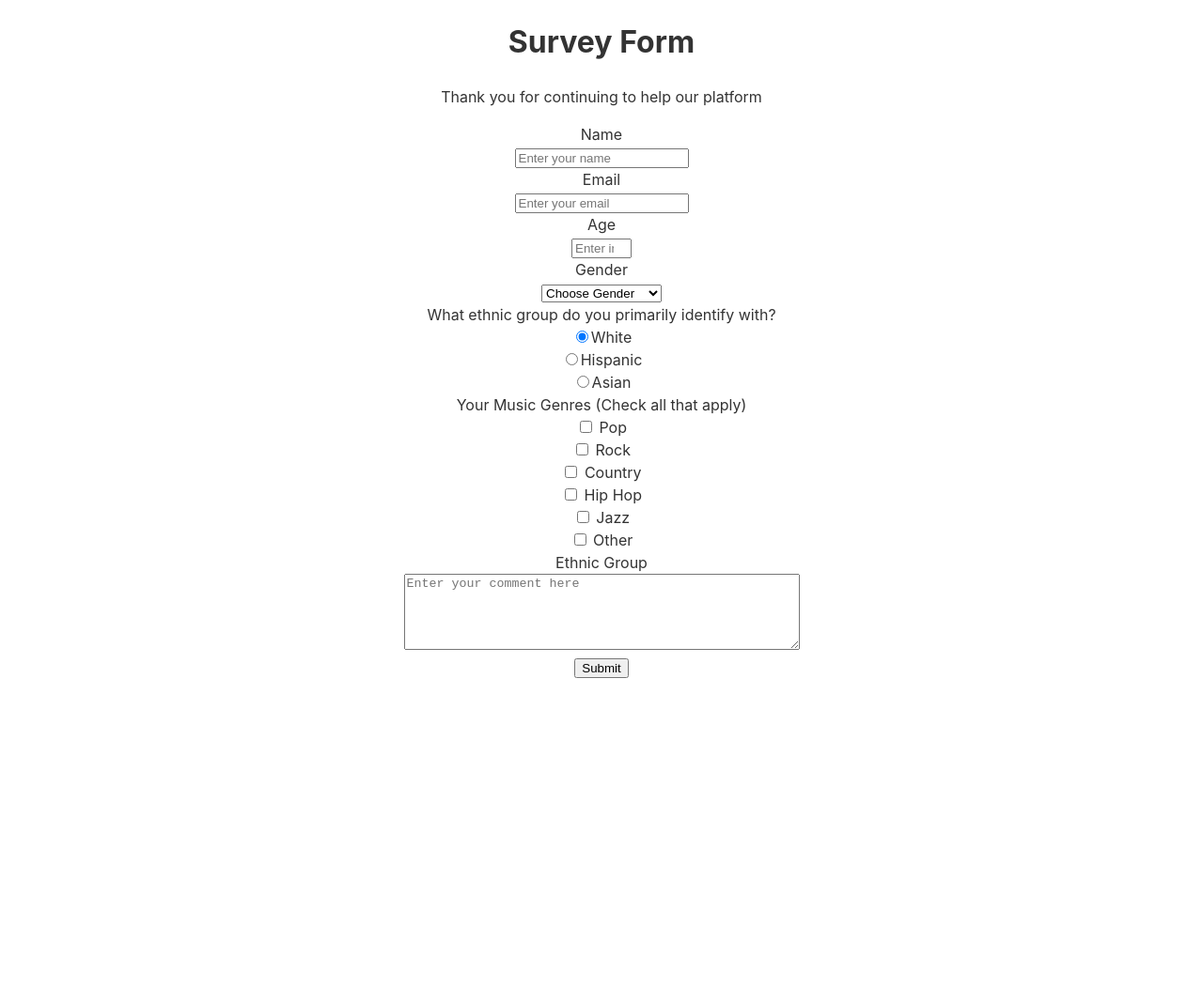
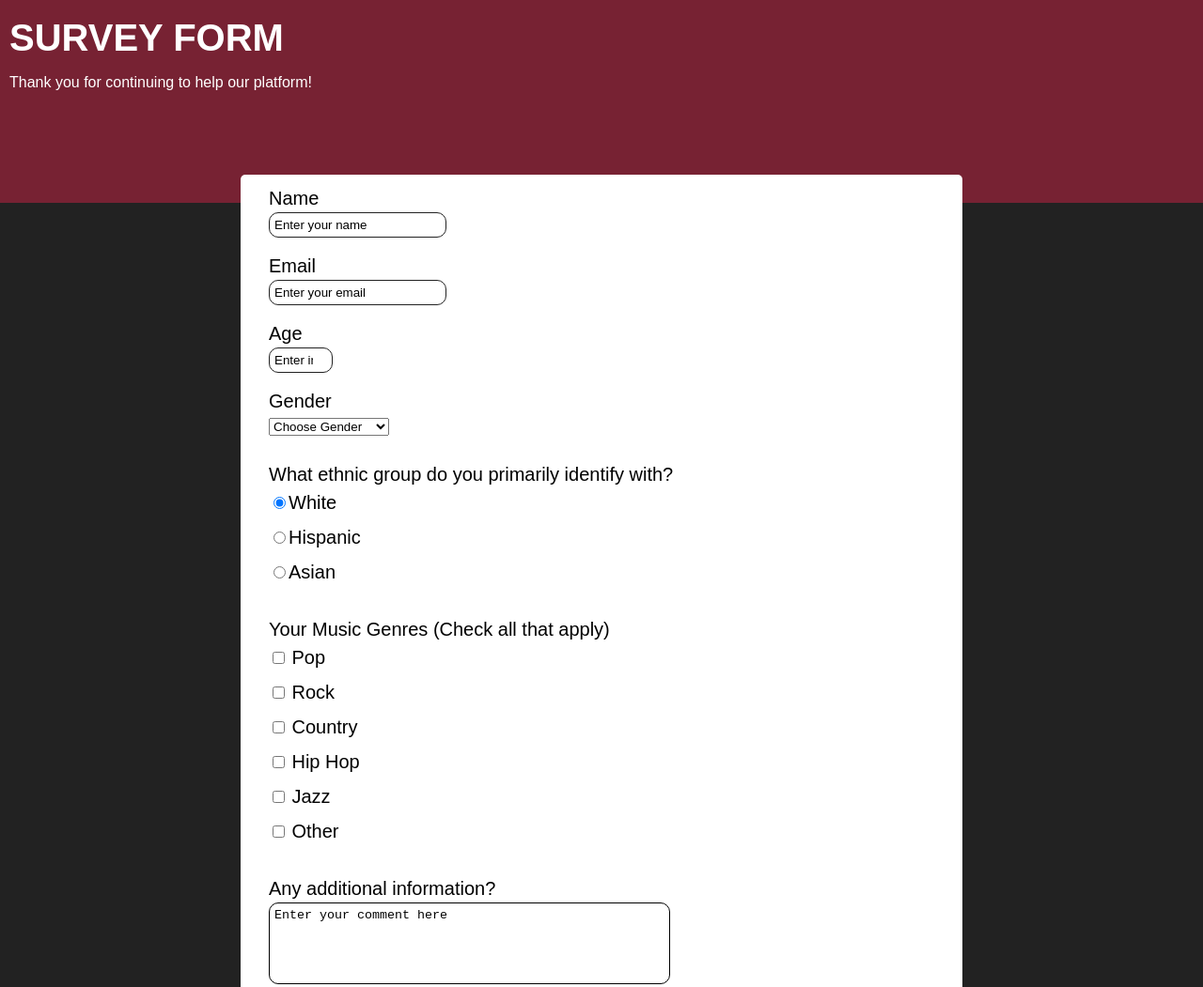
Before and after one commit to IanGongwer/SurveyForm, a plain HTML site: page index.html in a window 1280 px wide. Shown: the top 1051 px of the page at 94% size. Before the commit the page ends 800 px from the top, so only its background shows below. Drawn offline with Linux system fonts and the light colour scheme.

Commit message:
finalized html layout and css styling

```diff
--- a/css/style.css
+++ b/css/style.css
@@ -5,7 +5,80 @@ html, body {
     line-height: 1.5;
     text-align: center;
     color: #333;
-    font-family: -apple-system, BlinkMacSystemFont, 'Segoe UI', 'Roboto',
-    'Helvetica Neue', Arial, sans-serif;
-    background-image: url();
+    font-family: Arial, sans-serif;
+    height: auto;
+    background-color: #222;
 }
+
+#header {
+    background-color: #723;
+    color: #fff;
+    padding-top: 10px;
+    padding-left: 10px;
+    padding-bottom: 100px;
+    margin-bottom: 20px;
+    text-align: left;
+}
+
+#title {
+    margin: 0;
+    margin-bottom: -10px;
+    font-size: 40px;
+}
+
+#survey-form {
+    background-color: #fff;
+    border-radius: 5px;
+    margin-top: -50px;
+    margin-left: 20%;
+    margin-right: 20%;
+    padding-top: 10px;
+    padding-bottom: 20px;
+    color: #000;
+    text-align: left;
+    padding-left: 30px;
+}
+
+label {
+    font-size: 20px;
+}
+
+input {
+    color: #222;
+    border: solid thin;
+    padding: 5px;
+    border-radius: 10px;
+    margin-bottom: 15px;
+}
+
+input:focus {
+    outline: 0;
+    box-shadow: 0 0 0 0.2rem #80bdff;
+}
+
+input::placeholder {
+    color: #000;
+}
+
+select:focus {
+    outline: 0;
+    box-shadow: 0 0 0 0.2rem #80bdff;
+}
+
+textarea {
+    color: #000;
+    border: solid thin;
+    padding: 5px;
+    border-radius: 10px;
+    resize: none;
+    max-width: 90%;
+}
+
+textarea:focus {
+    outline: 0;
+    box-shadow: 0 0 0 0.2rem #80bdff;
+}
+
+textarea::placeholder {
+    color: #000;
+}
--- a/index.html
+++ b/index.html
@@ -7,8 +7,8 @@
     <body>
         <div id="container">
             <div id="header">
-                <h1 id="title">Survey Form</h1>
-                <p id="description">Thank you for continuing to help our platform</p>
+                <h1 id="title">SURVEY FORM</h1>
+                <p id="description">Thank you for continuing to help our platform!</p>
             </div>
             <form id="survey-form">
                 <label for="name" id="name-label">Name</label>
@@ -31,6 +31,8 @@
                     <option value="female">Female</option>
                     <option value="pnts">Prefer Not To Say</option>
                 </select>
+                <br>
+                <br>
                 <div class="form-group">
                     <label>What ethnic group do you primarily identify with?</label>
                     <br>
@@ -56,6 +58,7 @@
                         type="radio"
                       />Asian</label>
                   </div>
+                <br>
                 <label>Your Music Genres (Check all that apply)</label>
                 <br>
                 <input type="checkbox" name="genre-group" value="pop">
@@ -76,7 +79,8 @@
                 <input type="checkbox" name="genre-group" value="other">
                 <label for="other" id="other">Other</label>
                 <br>
-                <label>Ethnic Group</label>
+                <br>
+                <label>Any additional information?</label>
                 <br>
                 <textarea name="addinfo" id="" cols="50" rows="5" placeholder="Enter your comment here"></textarea>
                 <br>
```
Also changed, not shown: 1 other file.
